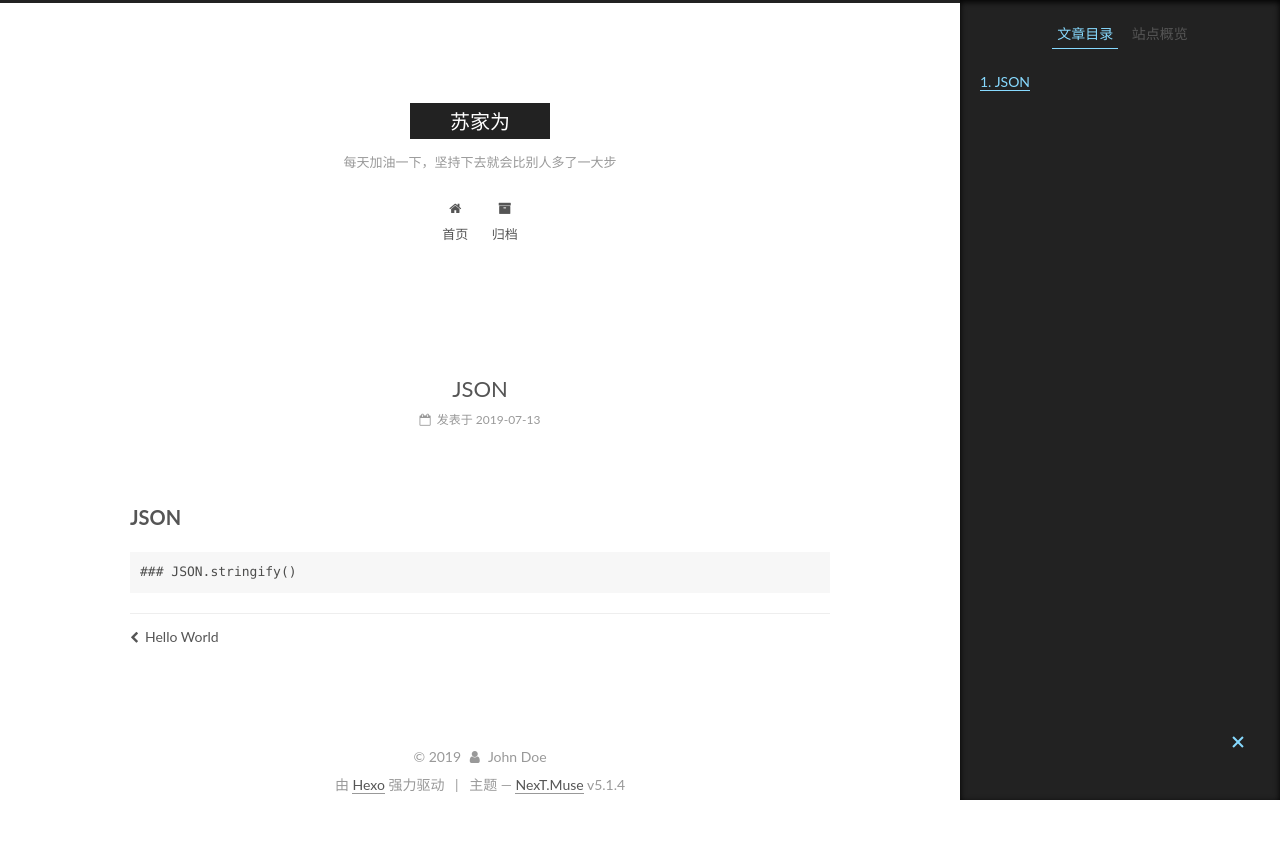
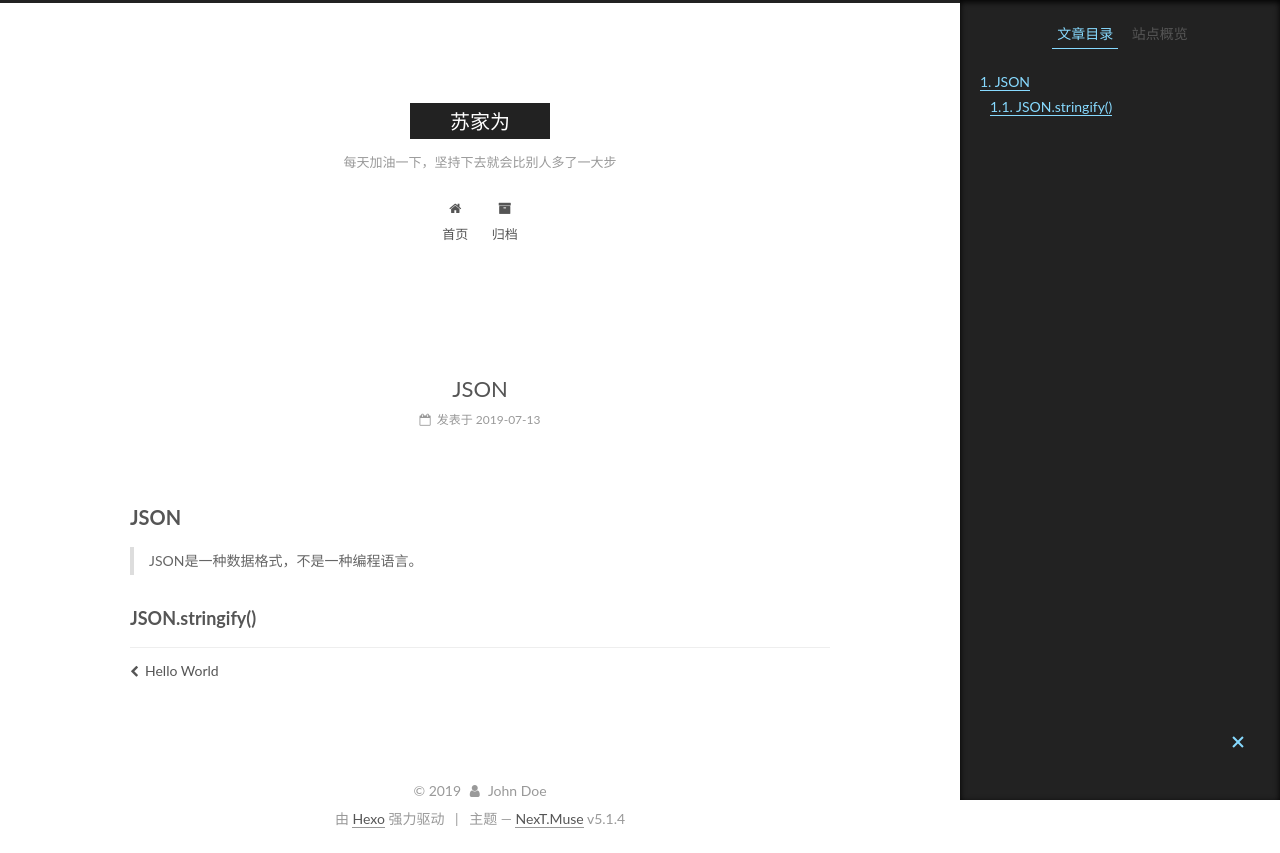
Before and after one commit to shujiawei/shujiawei.github.io, a plain HTML site: page 2019/07/13/json/index.html in a window 1280 px wide. Before the commit the page ends 819 px from the top, so only its background shows below. Drawn offline with Linux system fonts and the light colour scheme.

Commit message:
Site updated: 2019-07-13 17:29:03

```diff
--- a/2019/07/13/json/index.html
+++ b/2019/07/13/json/index.html
@@ -79,18 +79,18 @@
 
 
 
-<meta name="description" content="JSON### JSON.stringify()">
+<meta name="description" content="JSON JSON是一种数据格式，不是一种编程语言。  JSON.stringify()">
 <meta name="keywords" content="jiaweisu">
 <meta property="og:type" content="article">
 <meta property="og:title" content="JSON">
 <meta property="og:url" content="http://yoursite.com/2019/07/13/json/index.html">
 <meta property="og:site_name" content="苏家为">
-<meta property="og:description" content="JSON### JSON.stringify()">
+<meta property="og:description" content="JSON JSON是一种数据格式，不是一种编程语言。  JSON.stringify()">
 <meta property="og:locale" content="zh-Hans">
-<meta property="og:updated_time" content="2019-07-13T03:07:57.204Z">
+<meta property="og:updated_time" content="2019-07-13T09:28:51.170Z">
 <meta name="twitter:card" content="summary">
 <meta name="twitter:title" content="JSON">
-<meta name="twitter:description" content="JSON### JSON.stringify()">
+<meta name="twitter:description" content="JSON JSON是一种数据格式，不是一种编程语言。  JSON.stringify()">
 
 
 
@@ -300,7 +300,10 @@
 
 
 
-        <h2 id="JSON"><a href="#JSON" class="headerlink" title="JSON"></a>JSON</h2><pre><code>### JSON.stringify()</code></pre>
+        <h2 id="JSON"><a href="#JSON" class="headerlink" title="JSON"></a>JSON</h2><blockquote>
+<p>JSON是一种数据格式，不是一种编程语言。</p>
+</blockquote>
+<h3 id="JSON-stringify"><a href="#JSON-stringify" class="headerlink" title="JSON.stringify()"></a>JSON.stringify()</h3>
 
     </div>
 
@@ -446,7 +449,7 @@
 
 
 
-              <div class="post-toc-content"><ol class="nav"><li class="nav-item nav-level-2"><a class="nav-link" href="#JSON"><span class="nav-number">1.</span> <span class="nav-text">JSON</span></a></li></ol></div>
+              <div class="post-toc-content"><ol class="nav"><li class="nav-item nav-level-2"><a class="nav-link" href="#JSON"><span class="nav-number">1.</span> <span class="nav-text">JSON</span></a><ol class="nav-child"><li class="nav-item nav-level-3"><a class="nav-link" href="#JSON-stringify"><span class="nav-number">1.1.</span> <span class="nav-text">JSON.stringify()</span></a></li></ol></li></ol></div>
 
 
           </div>
--- a/css/main.css
+++ b/css/main.css
@@ -1822,7 +1822,7 @@ pre .javascript .function {
   width: 4px;
   height: 4px;
   border-radius: 50%;
-  background: #ffb583;
+  background: #cfc7c9;
 }
 .links-of-blogroll {
   font-size: 13px;
```
Also changed, not shown: index.html (+4 -1 lines).
